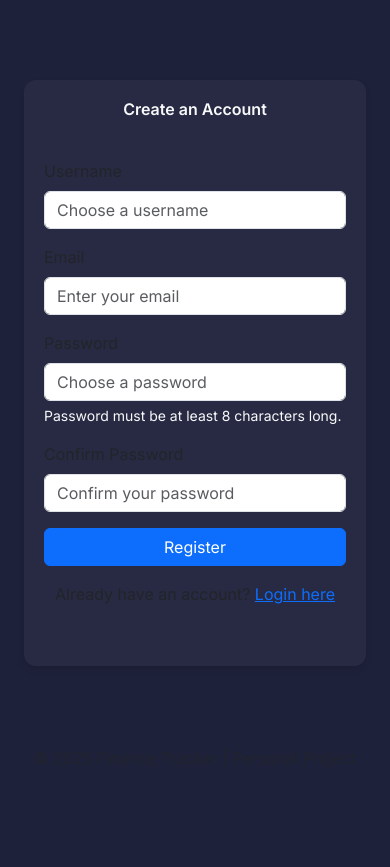
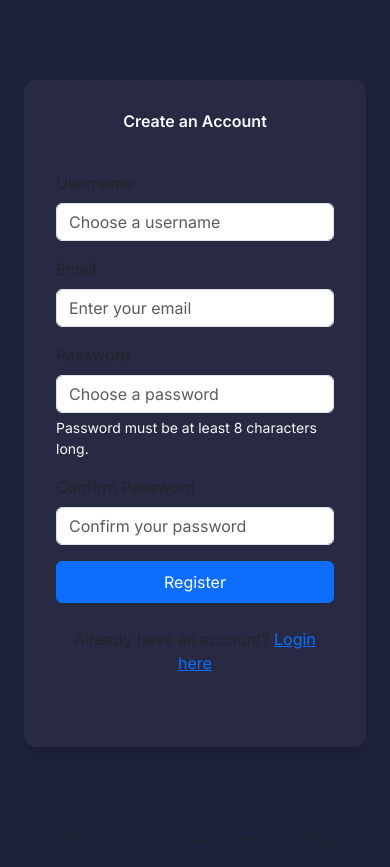
Before and after one commit to jagaldevs/finance-flask, a Flask app: page /auth/register in a window 390 px wide; the page is wider, and only the part inside the window is pictured. Shown: the part 119-986 px from the top of that part. Before the commit the page ends 886 px from the top of that part, so only its background shows below. Run offline with Flask 3, Linux system fonts and the light colour scheme.

Commit message:
Improve mobile responsiveness

```diff
--- a/app/static/css/main.css
+++ b/app/static/css/main.css
@@ -313,3 +313,37 @@
       height: 250px;
     }
   }
+  /* Mobile-specific adjustments */
+@media (max-width: 768px) {
+  /* Make tables responsive */
+  .table-responsive {
+    overflow-x: auto;
+    -webkit-overflow-scrolling: touch;
+  }
+
+  /* Adjust card padding */
+  .dashboard-card {
+    padding: 0.75rem;
+  }
+
+  /* Adjust font sizes */
+  h1, h2 {
+    font-size: 1.5rem;
+  }
+
+  /* Make buttons easier to tap */
+  .btn {
+    padding: 0.5rem 0.75rem;
+    margin-bottom: 0.5rem;
+  }
+
+  /* Stack form elements */
+  .form-group {
+    margin-bottom: 1rem;
+  }
+
+  /* Adjust charts for smaller screens */
+  .chart-container {
+    height: 250px;
+  }
+}
--- a/app/templates/base.html
+++ b/app/templates/base.html
@@ -2,7 +2,7 @@
 <html lang="en">
 <head>
     <meta charset="UTF-8">
-    <meta name="viewport" content="width=device-width, initial-scale=1.0">
+    <meta name="viewport" content="width=device-width, initial-scale=1.0, maximum-scale=1.0, user-scalable=no">
     <title>{% block title %}Jack's finance tracking app that you can defintely trust{% endblock %}</title>
 
     <!-- Stylesheets -->
```
